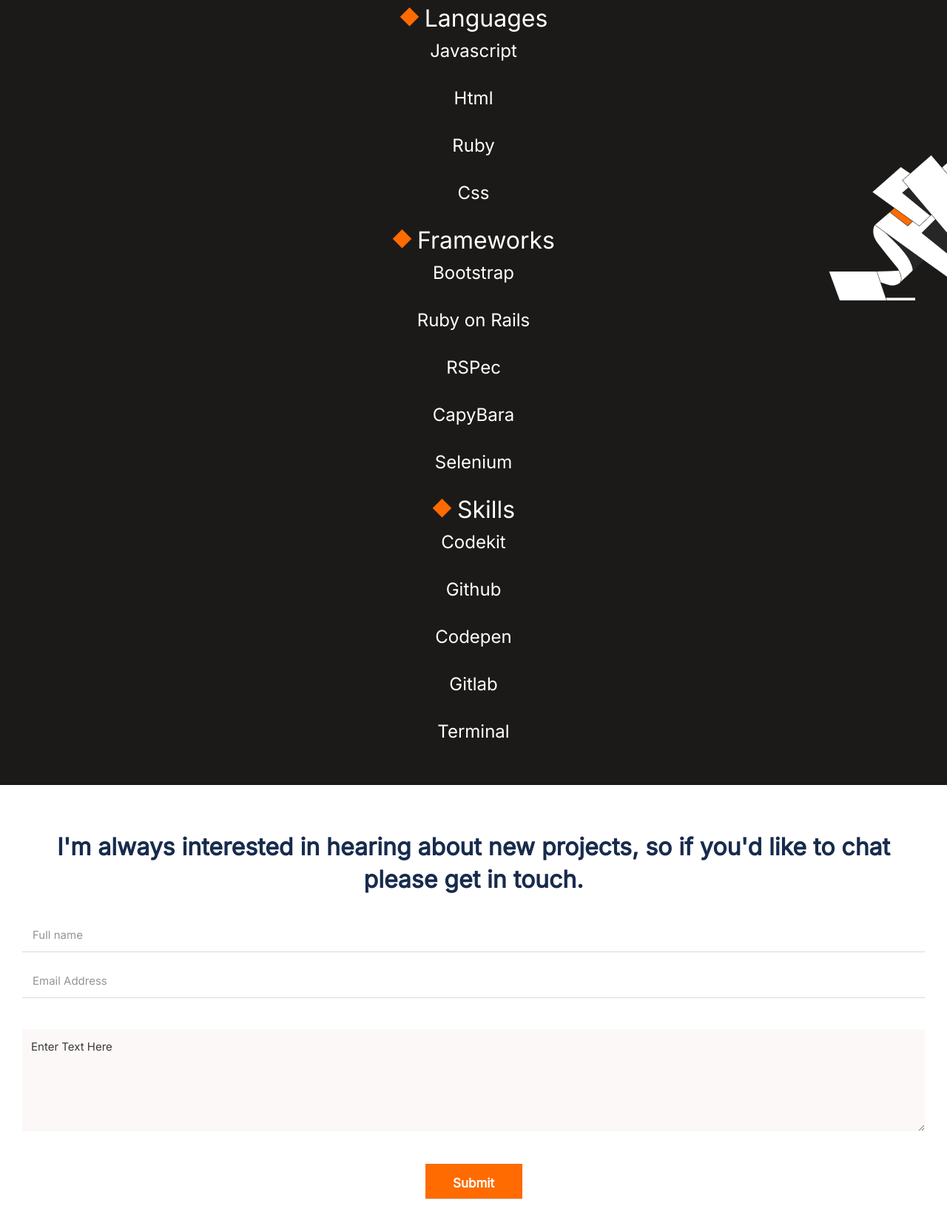
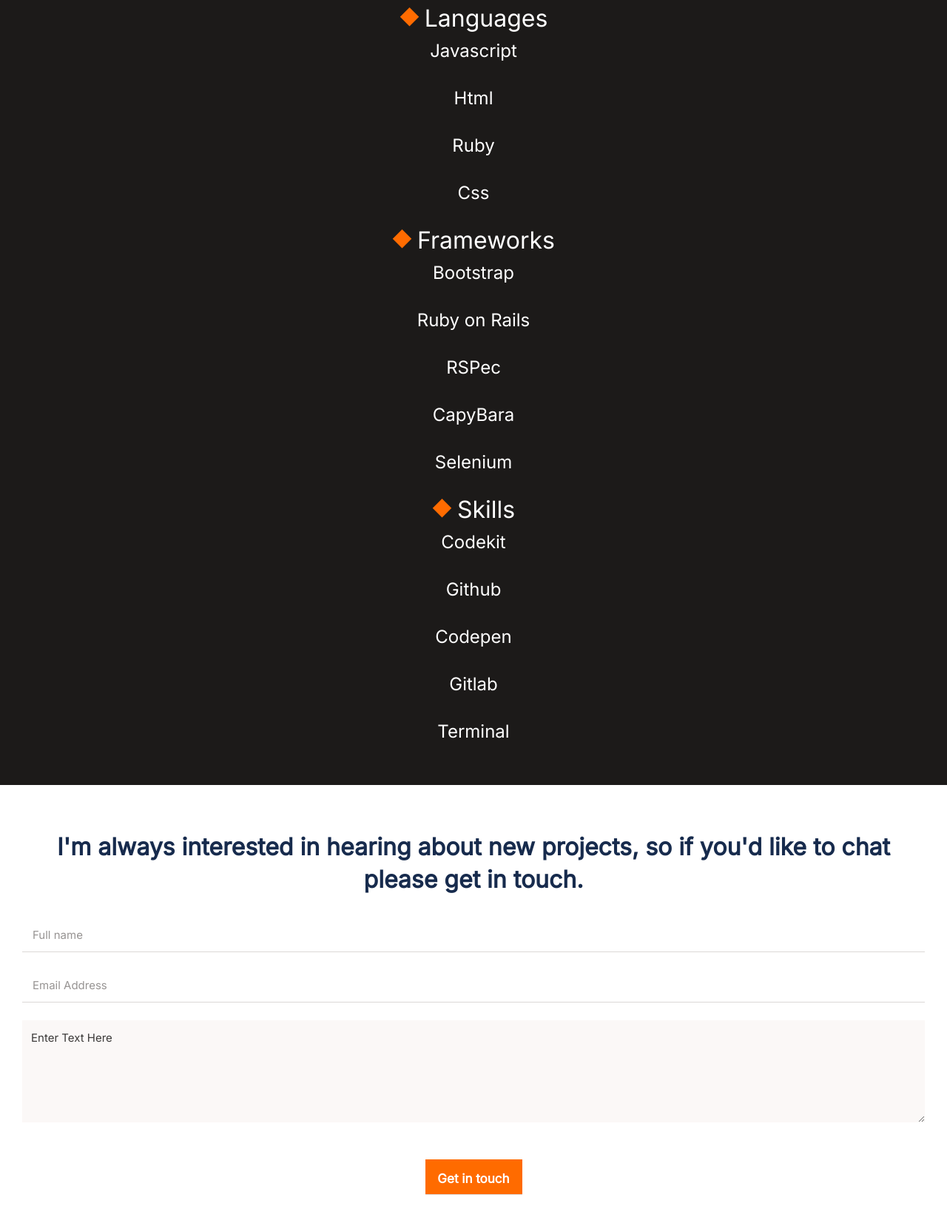
Before and after one commit to Sevenpros/Portfolio, a website: page index.html in a window 1280 px wide. Shown: the part 4639-6292 px from the top of the page at 74% size. Drawn offline with Linux system fonts and the light colour scheme.

Commit message:
fix linters errors

```diff
--- a/index.html
+++ b/index.html
@@ -173,9 +173,6 @@
                 </p>
                 <div class="abt-bottom">
                     <div class="project-button about-btn">My Resume</div>
-                    <div class="abt-pic">
-                        <img alt="about image illustration" src="images/about.png">
-                    </div>
                 </div>
                 <hr>
             </article>
@@ -210,11 +207,11 @@
                 <p class="contact-desc">
                     I'm always interested in hearing about new projects, so if you'd like to chat please get in touch.
                 </p>
-                <form class="contact-form" action="" method="post">
-                    <input type="text" class="name" placeholder="Full name">
-                    <input type="email" class="email" placeholder="Email Address">
-                    <textarea class="textarea" placeholder="Enter Text Here"></textarea>
-                    <input type="submit" class="project-button mobile-button contact-btn" name="Get in touch">
+                <form class="contact-form" id="cont-form" action="https://formspree.io/f/xpzbbkgv" method="post">
+                    <input type="text" name="name" class="name" placeholder="Full name" maxlength="30" required>
+                    <input type="email" name="email" class="email" placeholder="Email Address" maxlength="30" required>
+                    <textarea class="textarea" name="message" placeholder="Enter Text Here" maxlength="500" required></textarea>
+                    <input type="submit" class="project-button mobile-button contact-btn" value="Get in touch">
                 </form>
             </article>
         </section>
--- a/style.css
+++ b/style.css
@@ -295,15 +295,6 @@
   margin-bottom: 150px;
 }
 
-.abt-pic {
-  min-width: 160px;
-  min-height: 259px;
-  position: absolute;
-  right: 0;
-  top: 600%;
-  bottom: 44.13%;
-}
-
 .about-btn {
   width: 150px;
   flex-shrink: 0;
@@ -355,7 +346,7 @@
 .contact-desc {
   font-family: 'Inter', Courier, monospace;
   font-style: normal;
-  font-weight: 700;
+  font-weight: bolder;
   font-size: 32px;
   line-height: 44px;
   color: #172b4d;
@@ -364,42 +355,40 @@
 .contact-form {
   display: flex;
   flex-direction: column;
-  gap: 18px;
-  border: 0.05 rem 0.1 rem #DBD8D7;
+  gap: 24px;
+  border: 0.05 rem 0.1 rem #dbd8d7;
 }
 
 .contact-form .textarea {
   height: 114px;
   margin-bottom: 24px;
-  margin-top: 24px;
-  background-color: #fbf8f7;
+  background: #fbf8f7;
   outline: none;
   border: none;
   padding: 12px;
 }
 
 textarea::placeholder {
-  font-family: 'Inter';
+  font-family: 'Inter', Courier, monospace;
   font-style: normal;
   font-weight: 400;
   font-size: 15px;
   line-height: 24px;
-  color: #3C3A39;
+  color: #3c3a39;
 }
 
 .contact-form input {
   border: none;
   outline: none;
   padding: 14px;
-  border-bottom: 1px solid #DBD8D7;
+  border-bottom: 1px solid #dbd8d7;
 }
 
 ::placeholder {
   font-size: 15px;
-  font-family: 'Inter';
+  font-family: 'Inter', Courier, monospace;
   font-style: normal;
   font-weight: 400;
-  font-size: 15px;
   line-height: 24px;
   display: flex;
   align-items: center;
```
